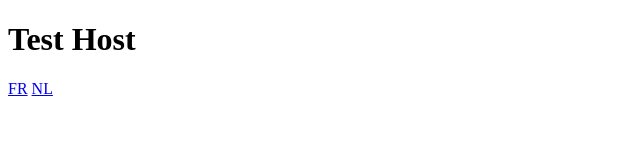
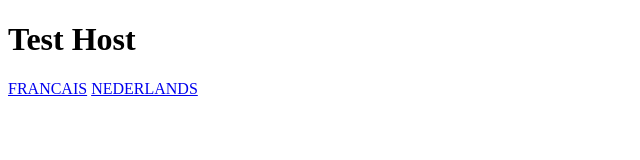
Before and after one commit to ncontent/chatwidget, a plain HTML site: page index.html in a window 1280 px wide. Shown: the whole page, without its empty margins (0-640 px from the left). Drawn offline with Linux system fonts and the light colour scheme.

Commit message:
local bun

```diff
--- a/index.html
+++ b/index.html
@@ -8,8 +8,8 @@
 <body>
     <h1>Test Host</h1>
     <div>
-        <a href="./fr.html" target="_blank" rel="noopener noreferrer">FR</a>
-        <a href="./nl.html" target="_blank" rel="noopener noreferrer">NL</a>
+        <a href="./fr.html" target="_blank" rel="noopener noreferrer">FRANCAIS</a>
+        <a href="./nl.html" target="_blank" rel="noopener noreferrer">NEDERLANDS</a>
     </div>
 </body>
 </html>
```
Also changed, not shown: fr.html (+1 -1 lines), nl.html (+1 -1 lines).
